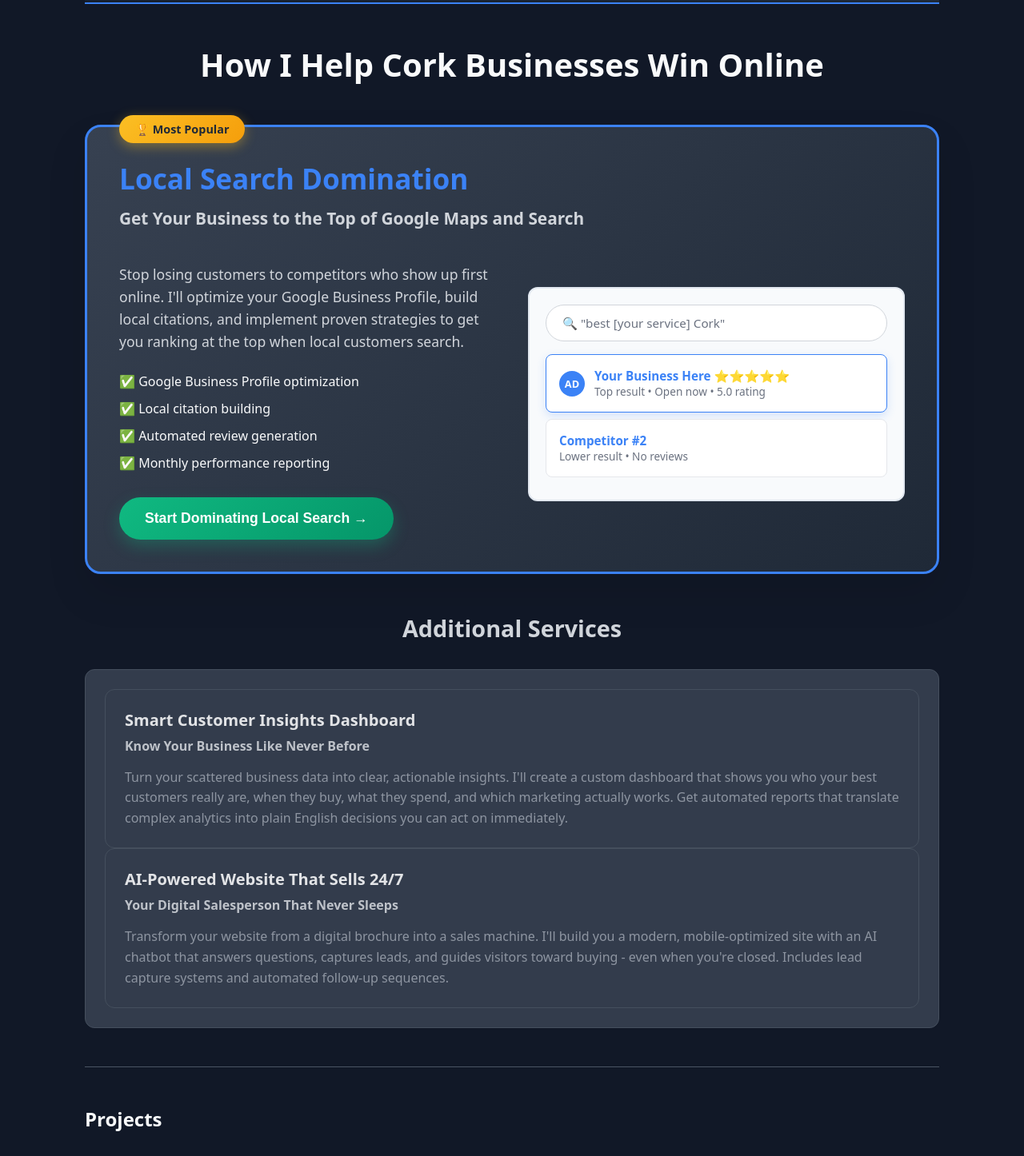
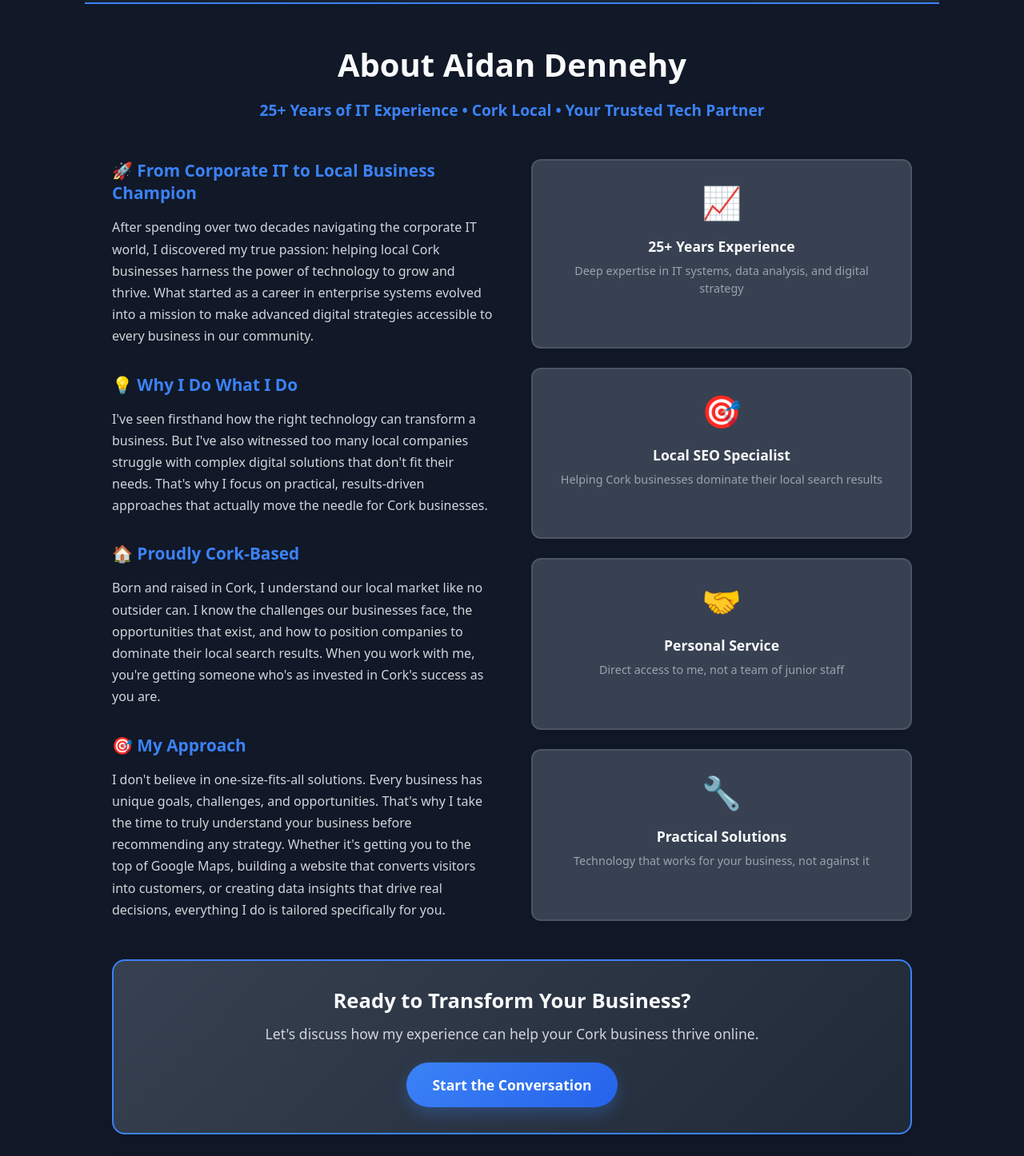
Before and after one commit to duinneacha/adwebsite, a SvelteKit app: page / in a window 1280 px wide. Shown: the part 840-2286 px from the top of the page at 80% size. Built offline with nearby package versions, Linux system fonts and the light colour scheme.

Commit message:
Added about page

```diff
--- a/src/routes/+page.svelte
+++ b/src/routes/+page.svelte
@@ -93,6 +93,7 @@
     <div class="nav-right">
       <ul class="links">
         <li><a href="#home">Home</a></li>
+        <li><a href="#about">About</a></li>
         <li><a href="#services">Services</a></li>
         <li><a href="#projects">Projects</a></li>
         <li><a href="#contact">Contact</a></li>
@@ -149,6 +150,105 @@
           search. I help Cork businesses dominate their local market online.
         </p>
         <a href="#services" class="cta-button">See How I Can Help</a>
+      </div>
+    </div>
+  </section>
+
+  <section id="about" class="section">
+    <div class="about-container">
+      <div class="about-header">
+        <h2 class="about-title">About Aidan Dennehy</h2>
+        <p class="about-subtitle">
+          25+ Years of IT Experience • Cork Local • Your Trusted Tech Partner
+        </p>
+      </div>
+
+      <div class="about-content">
+        <div class="about-story">
+          <div class="story-section">
+            <h3>🚀 From Corporate IT to Local Business Champion</h3>
+            <p>
+              After spending over two decades navigating the corporate IT world,
+              I discovered my true passion: helping local Cork businesses
+              harness the power of technology to grow and thrive. What started
+              as a career in enterprise systems evolved into a mission to make
+              advanced digital strategies accessible to every business in our
+              community.
+            </p>
+          </div>
+
+          <div class="story-section">
+            <h3>💡 Why I Do What I Do</h3>
+            <p>
+              I've seen firsthand how the right technology can transform a
+              business. But I've also witnessed too many local companies
+              struggle with complex digital solutions that don't fit their
+              needs. That's why I focus on practical, results-driven approaches
+              that actually move the needle for Cork businesses.
+            </p>
+          </div>
+
+          <div class="story-section">
+            <h3>🏠 Proudly Cork-Based</h3>
+            <p>
+              Born and raised in Cork, I understand our local market like no
+              outsider can. I know the challenges our businesses face, the
+              opportunities that exist, and how to position companies to
+              dominate their local search results. When you work with me, you're
+              getting someone who's as invested in Cork's success as you are.
+            </p>
+          </div>
+
+          <div class="story-section">
+            <h3>🎯 My Approach</h3>
+            <p>
+              I don't believe in one-size-fits-all solutions. Every business has
+              unique goals, challenges, and opportunities. That's why I take the
+              time to truly understand your business before recommending any
+              strategy. Whether it's getting you to the top of Google Maps,
+              building a website that converts visitors into customers, or
+              creating data insights that drive real decisions, everything I do
+              is tailored specifically for you.
+            </p>
+          </div>
+        </div>
+
+        <div class="about-highlights">
+          <div class="highlight-card">
+            <div class="highlight-icon">📈</div>
+            <h4>25+ Years Experience</h4>
+            <p>
+              Deep expertise in IT systems, data analysis, and digital strategy
+            </p>
+          </div>
+
+          <div class="highlight-card">
+            <div class="highlight-icon">🎯</div>
+            <h4>Local SEO Specialist</h4>
+            <p>Helping Cork businesses dominate their local search results</p>
+          </div>
+
+          <div class="highlight-card">
+            <div class="highlight-icon">🤝</div>
+            <h4>Personal Service</h4>
+            <p>Direct access to me, not a team of junior staff</p>
+          </div>
+
+          <div class="highlight-card">
+            <div class="highlight-icon">🔧</div>
+            <h4>Practical Solutions</h4>
+            <p>Technology that works for your business, not against it</p>
+          </div>
+        </div>
+      </div>
+
+      <div class="about-cta">
+        <h3>Ready to Transform Your Business?</h3>
+        <p>
+          Let's discuss how my experience can help your Cork business thrive
+          online.
+        </p>
+        <a href="#contact" class="about-button">Start the Conversation</a>
       </div>
     </div>
   </section>
@@ -633,6 +733,149 @@
     color: var(--text-muted);
     margin: 8px 0 16px;
     font-style: italic;
+  }
+
+  /* About Section Styles */
+  .about-container {
+    max-width: 1000px;
+    margin: 0 auto;
+  }
+
+  .about-header {
+    text-align: center;
+    margin-bottom: 48px;
+  }
+
+  .about-title {
+    font-size: 2.5rem;
+    color: var(--text-primary);
+    margin: 0 0 16px;
+    font-weight: 700;
+  }
+
+  .about-subtitle {
+    font-size: 1.2rem;
+    color: var(--accent-color);
+    margin: 0;
+    font-weight: 600;
+  }
+
+  .about-content {
+    display: grid;
+    grid-template-columns: 1fr 1fr;
+    gap: 48px;
+    margin-bottom: 48px;
+  }
+
+  .about-story {
+    display: flex;
+    flex-direction: column;
+    gap: 32px;
+  }
+
+  .story-section h3 {
+    font-size: 1.3rem;
+    color: var(--accent-color);
+    margin: 0 0 16px;
+    font-weight: 600;
+  }
+
+  .story-section p {
+    color: var(--text-secondary);
+    line-height: 1.7;
+    margin: 0;
+    font-size: 1rem;
+  }
+
+  .about-highlights {
+    display: grid;
+    grid-template-columns: 1fr;
+    gap: 24px;
+  }
+
+  .highlight-card {
+    background: var(--bg-card);
+    border: 2px solid var(--border-color);
+    border-radius: 12px;
+    padding: 24px;
+    text-align: center;
+    transition: all 0.3s ease;
+    box-shadow: 0 4px 12px rgba(0, 0, 0, 0.1);
+  }
+
+  .highlight-card:hover {
+    border-color: var(--accent-color);
+    transform: translateY(-4px);
+    box-shadow: 0 8px 20px rgba(0, 0, 0, 0.15);
+  }
+
+  .highlight-icon {
+    font-size: 2.5rem;
+    margin-bottom: 16px;
+    display: block;
+  }
+
+  .highlight-card h4 {
+    font-size: 1.1rem;
+    color: var(--text-primary);
+    margin: 0 0 8px;
+    font-weight: 600;
+  }
+
+  .highlight-card p {
+    color: var(--text-muted);
+    margin: 0;
+    font-size: 0.9rem;
+    line-height: 1.5;
+  }
+
+  .about-cta {
+    background: linear-gradient(
+      135deg,
+      var(--bg-card) 0%,
+      var(--bg-secondary) 100%
+    );
+    border: 2px solid var(--accent-color);
+    border-radius: 16px;
+    padding: 32px;
+    text-align: center;
+    box-shadow: 0 10px 25px rgba(0, 0, 0, 0.1);
+  }
+
+  .about-cta h3 {
+    font-size: 1.6rem;
+    color: var(--text-primary);
+    margin: 0 0 12px;
+    font-weight: 700;
+  }
+
+  .about-cta p {
+    color: var(--text-secondary);
+    margin: 0 0 24px;
+    font-size: 1.1rem;
+  }
+
+  .about-button {
+    display: inline-block;
+    background: linear-gradient(
+      135deg,
+      var(--accent-color) 0%,
+      var(--accent-hover) 100%
+    );
+    color: white;
+    padding: 16px 32px;
+    border-radius: 50px;
+    text-decoration: none;
+    font-weight: 600;
+    font-size: 1.1rem;
+    box-shadow: 0 8px 20px rgba(59, 130, 246, 0.3);
+    transition: all 0.3s ease;
+  }
+
+  .about-button:hover {
+    transform: translateY(-2px);
+    box-shadow: 0 12px 30px rgba(59, 130, 246, 0.4);
+    text-decoration: none;
   }
 
   .services-title {
@@ -1280,6 +1523,62 @@
     .contact-form-wrapper {
       order: 1;
     }
+
+    /* About Section Mobile Styles */
+    .about-title {
+      font-size: 2rem;
+    }
+
+    .about-subtitle {
+      font-size: 1rem;
+    }
+
+    .about-content {
+      grid-template-columns: 1fr;
+      gap: 32px;
+    }
+
+    .about-story {
+      gap: 24px;
+    }
+
+    .story-section h3 {
+      font-size: 1.2rem;
+    }
+
+    .story-section p {
+      font-size: 0.95rem;
+    }
+
+    .about-highlights {
+      gap: 20px;
+    }
+
+    .highlight-card {
+      padding: 20px;
+    }
+
+    .highlight-icon {
+      font-size: 2rem;
+      margin-bottom: 12px;
+    }
+
+    .about-cta {
+      padding: 24px;
+    }
+
+    .about-cta h3 {
+      font-size: 1.4rem;
+    }
+
+    .about-cta p {
+      font-size: 1rem;
+    }
+
+    .about-button {
+      width: 100%;
+      padding: 14px 24px;
+    }
   }
 
   @media (max-width: 480px) {
@@ -1310,5 +1609,46 @@
     .benefit-item {
       font-size: 0.9rem;
     }
+
+    /* About Section Extra Small Mobile Styles */
+    .about-title {
+      font-size: 1.8rem;
+    }
+
+    .about-subtitle {
+      font-size: 0.95rem;
+    }
+
+    .story-section h3 {
+      font-size: 1.1rem;
+    }
+
+    .story-section p {
+      font-size: 0.9rem;
+    }
+
+    .highlight-card {
+      padding: 16px;
+    }
+
+    .highlight-icon {
+      font-size: 1.8rem;
+    }
+
+    .highlight-card h4 {
+      font-size: 1rem;
+    }
+
+    .highlight-card p {
+      font-size: 0.85rem;
+    }
+
+    .about-cta {
+      padding: 20px;
+    }
+
+    .about-cta h3 {
+      font-size: 1.3rem;
+    }
   }
 </style>
```
Also changed, not shown: src/routes/terms/+page.svelte (line endings or trailing spaces).
